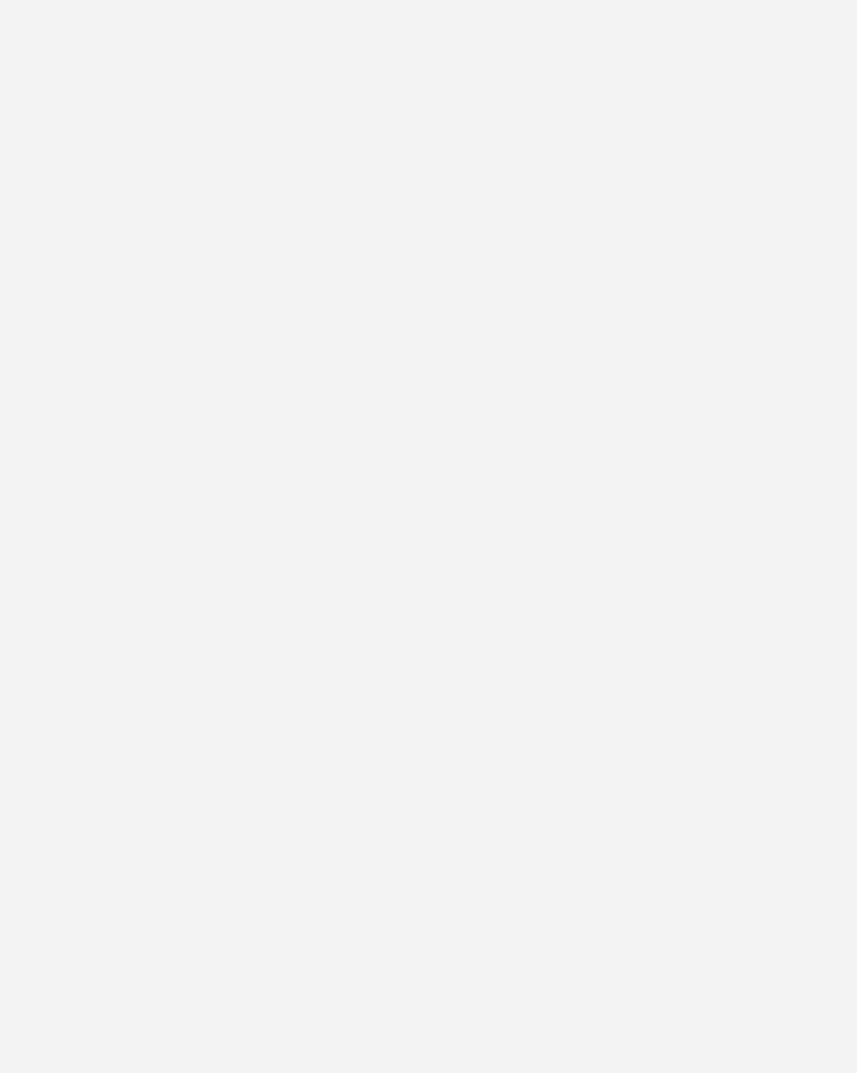
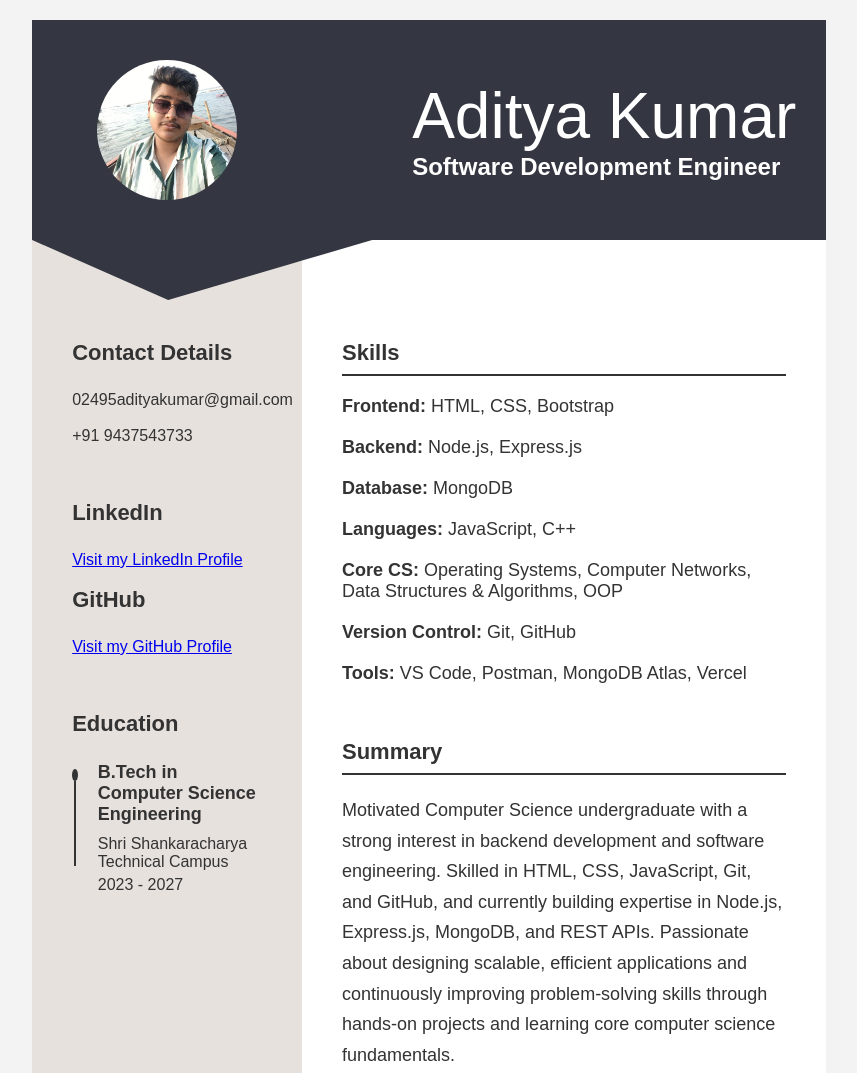
Before and after one commit to 02495adityakumar-boop/My-Resume, a plain HTML site: page index.html in a window 1280 px wide. Shown: the top 1073 px of the page, without its empty margins (211-1068 px from the left). Before the commit the page ends 800 px from the top, so only its background shows below. Drawn offline with Linux system fonts and the light colour scheme.

Commit message:
Comment out script tag

```diff
--- a/index.html
+++ b/index.html
@@ -3,10 +3,131 @@
 <head>
     <meta charset="UTF-8">
     <meta name="viewport" content="width=device-width, initial-scale=1.0">
-    <title>My-Resume</title>
-    <link rel="stylesheet" href="/style.css">
+    <title>My Resume</title>
+    <link rel="stylesheet" href="style.css">
 </head>
 <body>
 
+<div class="resume">
+
+    <!-- Header -->
+    <div class="header">
+
+        <div class="profile-image">
+            <img src="485968510_640679702018610_1757092771650738615_n.jpg" alt="Aditya Kumar">
+        </div>
+
+        <div class="header-content">
+            <h1>Aditya Kumar</h1>
+            <h2>Software Development Engineer</h2>
+        </div>
+
+    </div>
+
+    <!-- Content -->
+    <div class="content">
+
+        <!-- Sidebar -->
+        <aside class="sidebar">
+
+            <!-- Contact -->
+            <section>
+                <h2>Contact Details</h2>
+
+                <div class="contact-item">
+                    <span>02495adityakumar@gmail.com</span>
+                </div>
+
+                <div class="contact-item">
+                    <span>+91 9437543733</span>
+                </div>
+            </section>
+
+            <!-- Links -->
+            <section>
+
+                <div class="linkedin">
+                    <h2>LinkedIn</h2>
+                    <a href="https://www.linkedin.com/in/aditya-kumar-107b78275" target="_blank">
+                        Visit my LinkedIn Profile
+                    </a>
+                </div>
+
+                <br>
+
+                <div class="github">
+                    <h2>GitHub</h2>
+                    <a href="https://github.com/02495adityakumar-boop" target="_blank">
+                        Visit my GitHub Profile
+                    </a>
+                </div>
+
+            </section>
+
+            <!-- Education -->
+            <section>
+
+                <h2>Education</h2>
+
+                <div class="education">
+
+                    <div class="timeline-dot"></div>
+
+                    <div>
+                        <h4>B.Tech in Computer Science Engineering</h4>
+                        <p>Shri Shankaracharya Technical Campus</p>
+                        <p>2023 - 2027</p>
+                    </div>
+
+                </div>
+
+            </section>
+
+        </aside>
+
+        <!-- Main Content -->
+        <main class="main-content">
+
+            <!-- Skills -->
+            <section>
+
+                <h2 class="section-title">Skills</h2>
+
+                <ul class="skills">
+                    <li><strong>Frontend:</strong> HTML, CSS, Bootstrap</li>
+                    <li><strong>Backend:</strong> Node.js, Express.js</li>
+                    <li><strong>Database:</strong> MongoDB</li>
+                    <li><strong>Languages:</strong> JavaScript, C++</li>
+                    <li><strong>Core CS:</strong> Operating Systems, Computer Networks, Data Structures & Algorithms, OOP</li>
+                    <li><strong>Version Control:</strong> Git, GitHub</li>
+                    <li><strong>Tools:</strong> VS Code, Postman, MongoDB Atlas, Vercel</li>
+                </ul>
+
+            </section>
+
+            <!-- Summary -->
+            <section>
+
+                <h2 class="section-title">Summary</h2>
+
+                <p>
+                    Motivated Computer Science undergraduate with a strong interest in backend
+                    development and software engineering. Skilled in HTML, CSS, JavaScript,
+                    Git, and GitHub, and currently building expertise in Node.js, Express.js,
+                    MongoDB, and REST APIs. Passionate about designing scalable, efficient
+                    applications and continuously improving problem-solving skills through
+                    hands-on projects and learning core computer science fundamentals.
+                </p>
+
+            </section>
+
+        </main>
+
+    </div>
+
+</div>
+
+<!-- <script src="script.js"></script> -->
+
 </body>
 </html>
```
